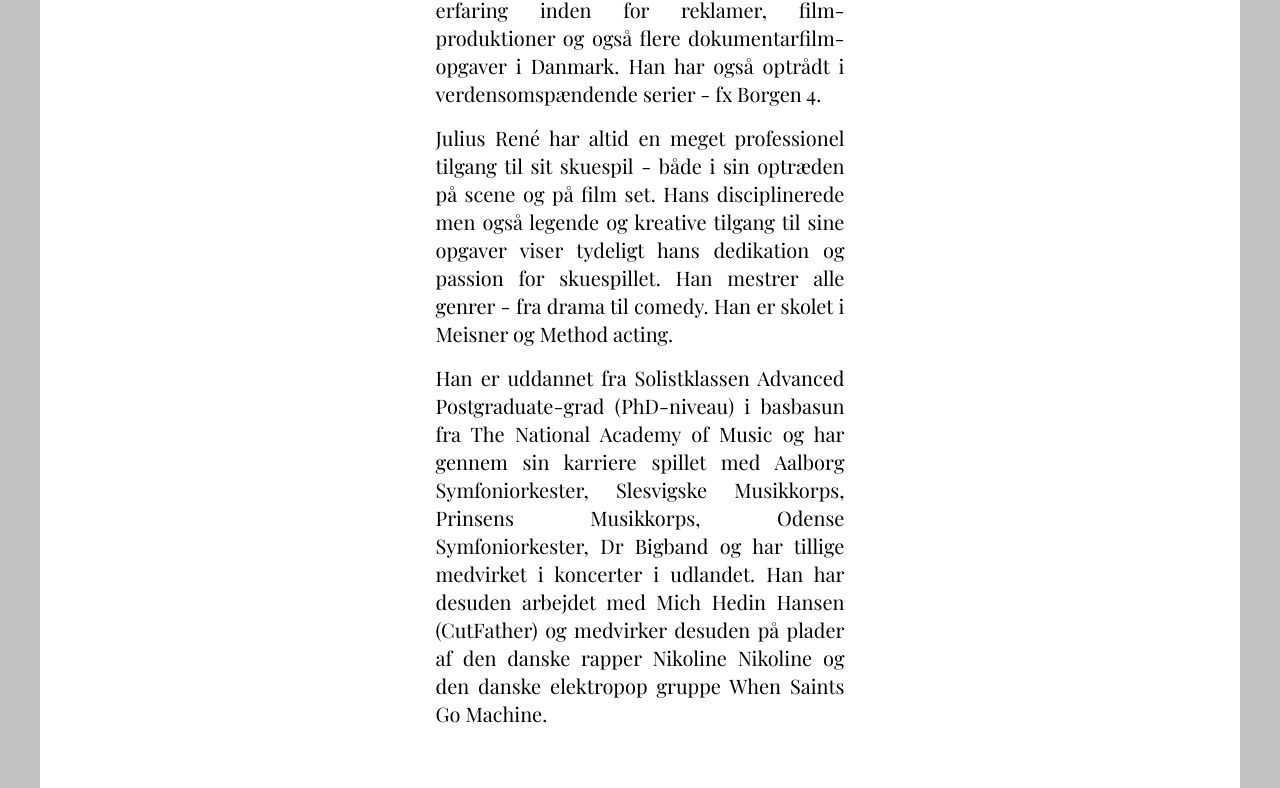
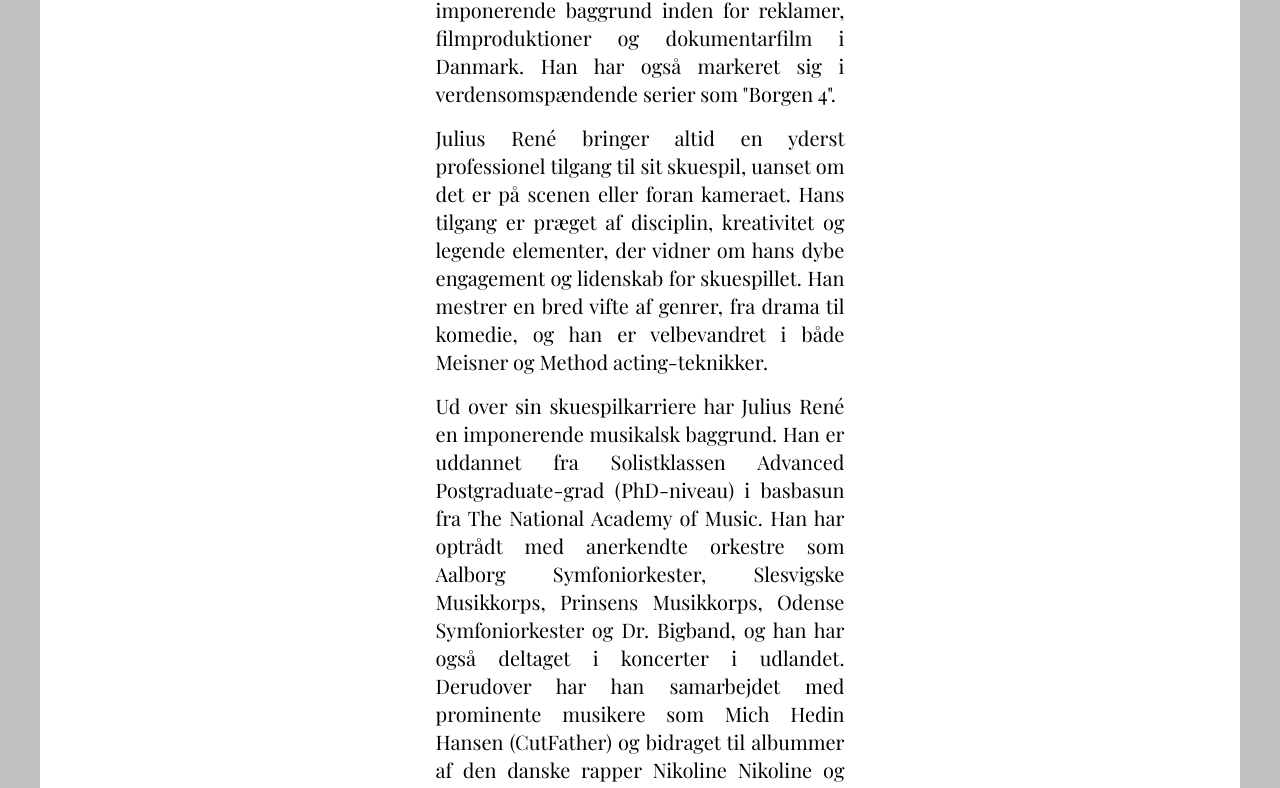
Before and after one commit to Claudiu-Ionel/rene-website, a Next.js app: page /PageCV in a window 1280 px wide. Shown: the part 340-1128 px from the top of the page. Built offline with nearby package versions, Linux system fonts and the light colour scheme.

Commit message:
Changed text in Experience

```diff
--- a/app/Components/Experience.js
+++ b/app/Components/Experience.js
@@ -21,53 +21,63 @@ export default function Experience() {
       <section className="w-[60%] lg:w-full mb-10 font-secondary text-xl lg:text-lg text-justify sm:px-4">
         <div className={"[&>p]:mb-4" + (englishVersion ? " block" : " hidden")}>
           <p>
-            Julius René is an actor with extensive experience in advertising,
-            film productions and also several documentary film assignments in
-            Denmark. He has also appeared in worldwide series - Borgen 4.
+            Julius René is a skilled actor with an impressive background in
+            commercials, film productions and documentaries in Denmark. He has
+            also made his mark in worldwide series such as &quot;Borgen 4&quot;.
           </p>
           <p>
-            Julius René always has a very professional approach to his acting -
-            both in his performance on stage and on film. His disciplined but
-            also playful and creative approach to his tasks clearly shows his
-            dedication and passion for acting. He masters all genres - from
-            drama to comedy. He is trained in Meisner and Method acting.
+            Julius René always brings a highly professional approach to his
+            acting, whether on stage or in front of the camera. His approach is
+            characterized by discipline, creativity and playful elements that
+            testify to his deep commitment and passion for acting. He masters a
+            wide range of genres, from drama to comedy, and is well versed in
+            both Meisner and Method acting techniques.
           </p>
           <p>
-            He graduated from the Solistklassen Advanced Postgraduate degree
-            (PhD level) in bass trombone from The National Academy of Music and
-            throughout his career has played with the Aalborg Symphony
-            Orchestra, the Schleswig Musikkorps, the Prince&apos;s Musikkorps,
-            the Odense Symphony Orchestra, Dr Bigband and has also participated
-            in concerts in abroad. He has also worked with Mich Hedin Hansen
-            (CutFather) and also appears on records by the Danish rapper
-            Nikoline Nikoline and the Danish electropop group When Saints Go
-            Machine.
+            In addition to his acting career, Julius René has an impressive
+            musical background. He graduated from the Soloist class Advanced
+            Postgraduate degree (PhD level) in bass trombone from The National
+            Academy of Music. He has performed with renowned orchestras such as
+            the Aalborg Symphony Orchestra, the Schleswig Musikkorps, the
+            Prince&apos;s Musikkorps, the Odense Symphony Orchestra and Dr.
+            Bigband, and he has also participated in concerts abroad. In
+            addition, he has collaborated with prominent musicians such as Mich
+            Hedin Hansen (CutFather) and contributed to albums by the Danish
+            rapper Nikoline Nikoline and the Danish electropop group When Saints
+            Go Machine. Julius René is an artist with remarkable versatility and
+            impressive experience in both theatre, film and music.
           </p>
         </div>
         <div
           className={"[&>p]:mb-4" + (!englishVersion ? " block" : " hidden")}
         >
           <p>
-            Julius René er en skuespiller med stor erfaring inden for reklamer,
-            film-produktioner og også flere dokumentarfilm-opgaver i Danmark.
-            Han har også optrådt i verdensomspændende serier - fx Borgen 4.
+            Julius René er en dygtig skuespiller med en imponerende baggrund
+            inden for reklamer, filmproduktioner og dokumentarfilm i Danmark.
+            Han har også markeret sig i verdensomspændende serier som
+            &quot;Borgen 4&quot;.
           </p>
           <p>
-            Julius René har altid en meget professionel tilgang til sit skuespil
-            - både i sin optræden på scene og på film set. Hans disciplinerede
-            men også legende og kreative tilgang til sine opgaver viser tydeligt
-            hans dedikation og passion for skuespillet. Han mestrer alle genrer
-            - fra drama til comedy. Han er skolet i Meisner og Method acting.
+            Julius René bringer altid en yderst professionel tilgang til sit
+            skuespil, uanset om det er på scenen eller foran kameraet. Hans
+            tilgang er præget af disciplin, kreativitet og legende elementer,
+            der vidner om hans dybe engagement og lidenskab for skuespillet. Han
+            mestrer en bred vifte af genrer, fra drama til komedie, og han er
+            velbevandret i både Meisner og Method acting-teknikker.
           </p>
           <p>
-            Han er uddannet fra Solistklassen Advanced Postgraduate-grad
-            (PhD-niveau) i basbasun fra The National Academy of Music og har
-            gennem sin karriere spillet med Aalborg Symfoniorkester, Slesvigske
-            Musikkorps, Prinsens Musikkorps, Odense Symfoniorkester, Dr Bigband
-            og har tillige medvirket i koncerter i udlandet. Han har desuden
-            arbejdet med Mich Hedin Hansen (CutFather) og medvirker desuden på
-            plader af den danske rapper Nikoline Nikoline og den danske
-            elektropop gruppe When Saints Go Machine.
+            Ud over sin skuespilkarriere har Julius René en imponerende
+            musikalsk baggrund. Han er uddannet fra Solistklassen Advanced
+            Postgraduate-grad (PhD-niveau) i basbasun fra The National Academy
+            of Music. Han har optrådt med anerkendte orkestre som Aalborg
+            Symfoniorkester, Slesvigske Musikkorps, Prinsens Musikkorps, Odense
+            Symfoniorkester og Dr. Bigband, og han har også deltaget i koncerter
+            i udlandet. Derudover har han samarbejdet med prominente musikere
+            som Mich Hedin Hansen (CutFather) og bidraget til albummer af den
+            danske rapper Nikoline Nikoline og den danske elektropopgruppe When
+            Saints Go Machine. Julius René er en kunstner med en
+            bemærkelsesværdig alsidighed og imponerende erfaring inden for både
+            teater, film og musik.
           </p>
         </div>
       </section>
```
